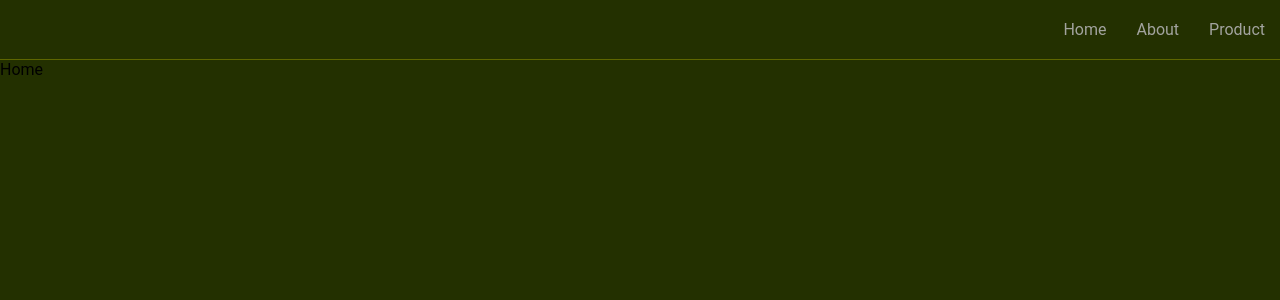
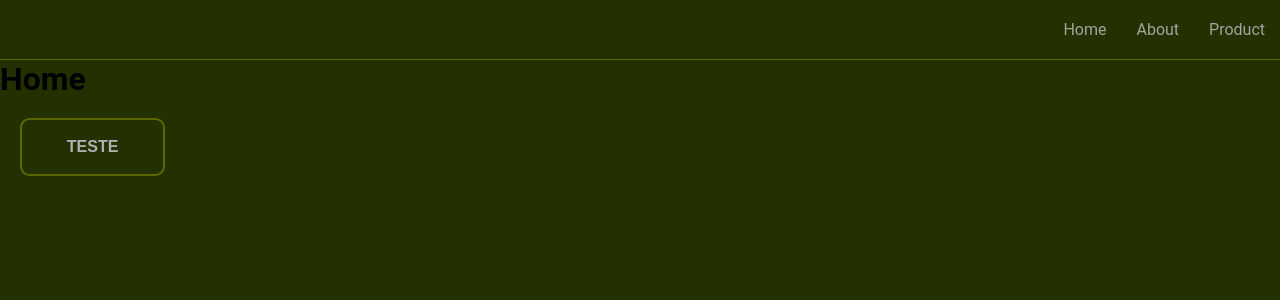
Before and after one commit to devMarilia/modal-exemple, a React (Create React App) app: page / in a window 1280 px wide. Shown: the top 300 px of the page. Built offline with nearby package versions, Linux system fonts and the light colour scheme.

Commit message:
✨ feat: Create component button props

```diff
--- /dev/null
+++ b/src/components/Button/index.js
@@ -0,0 +1,10 @@
+import React from 'react'
+import { ButtonElement } from './styled';
+
+const Button = ({ children }) => {
+  return (
+    <ButtonElement>{children}</ButtonElement>
+  )
+}
+
+export default Button
--- /dev/null
+++ b/src/components/Button/styled.js
@@ -0,0 +1,29 @@
+import styled from 'styled-components';
+
+export const ButtonElement = styled.button`
+    box-sizing: border-box;
+  appearance: none;
+  background-color: var(--primary);
+  border: 2px solid var(--secondary);
+  border-radius: 0.6em;
+  color: var(--senary);
+  cursor: pointer;
+  display: flex;
+  align-self: center;
+  font-size: 1rem;
+  font-weight: 400;
+  line-height: 1;
+  margin: 20px;
+  padding: 1.2em 2.8em;
+  text-decoration: none;
+  text-align: center;
+  text-transform: uppercase;
+  font-family: 'Montserrat', sans-serif;
+  font-weight: 700;
+
+  &:hover,
+  &:focus {
+    color: #fff;
+    outline: 0;
+  }
+`;
--- a/src/pages/Home.js
+++ b/src/pages/Home.js
@@ -1,8 +1,12 @@
 import React from 'react'
+import Button from '../components/Button'
 
 const Home = () => {
   return (
-    <div>Home</div>
+    <React.Fragment>
+      <h1>Home</h1>
+      <Button>Teste</Button>
+    </React.Fragment>
   )
 }
 
```
